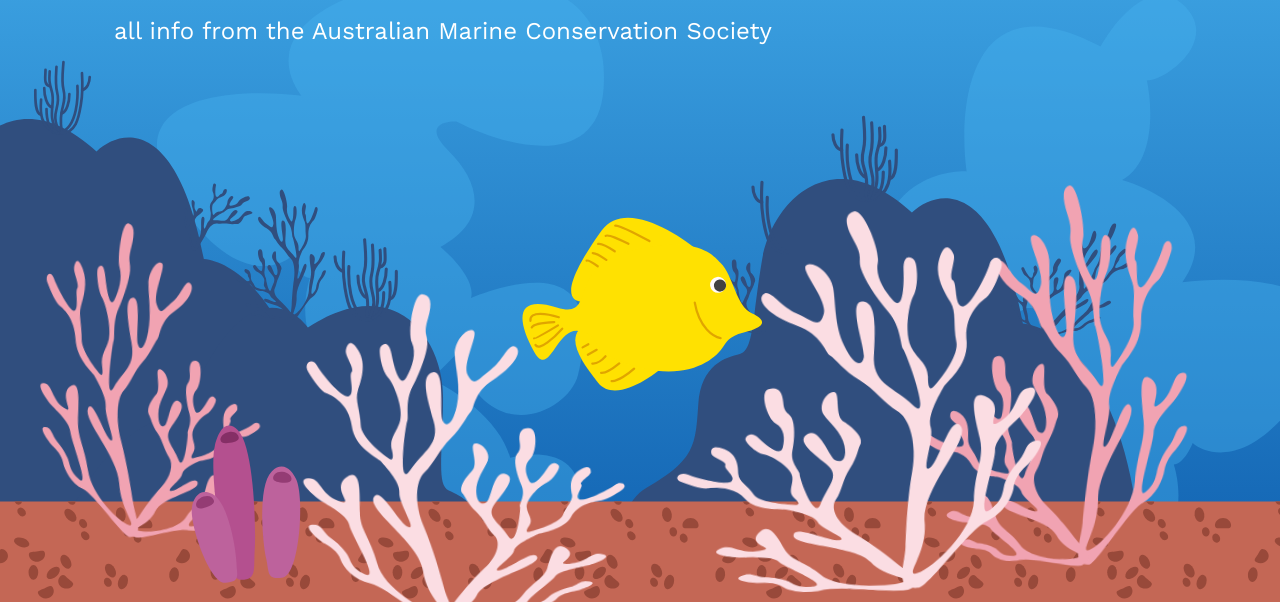
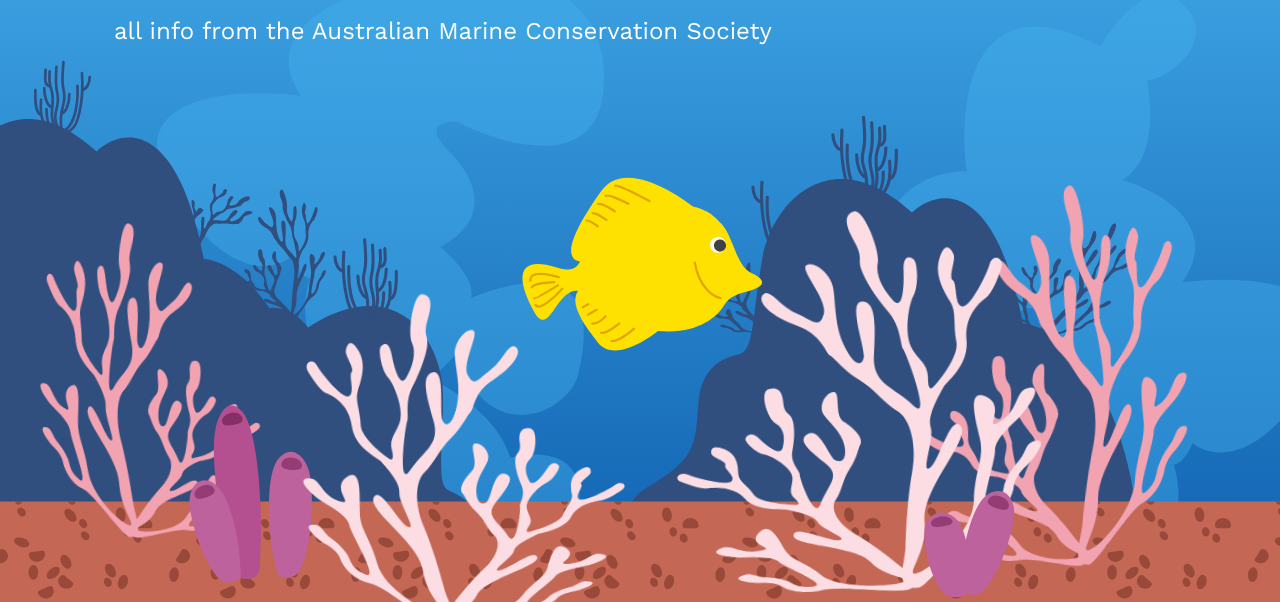
Before and after one commit to BryanPan342/storytime, a plain HTML site: page index.html in a window 1280 px wide. Shown: the part 198-800 px from the top of the page. Drawn offline with nearby package versions, Linux system fonts and the light colour scheme.

Commit message:
add a polyp

```diff
--- a/css/globals.css
+++ b/css/globals.css
@@ -31,7 +31,7 @@
   --text-margins: 10px 0px;
 
   --ocean-base-metric: calc(1vw + 50px);
-  --feesh-bottom: 25vh;
+  --feesh-bottom: 30vh;
   --floor-offset: 0px;
 
   --bezier: cubic-bezier(0,.5,0,1);
@@ -290,11 +290,17 @@ a:hover:after {
 }
 
 #polyps-1 {
-  width: 160px;
-  height: 200px;
+  width: 198px;
+  height: 257px;
   bottom: calc(var(--floor-offset) + 20px);
   left: calc(var(--ocean-base-metric) * 3);
+}
 
+#polyps-2 {
+  width: 115px;
+  height: 122px;
+  bottom: calc(var(--floor-offset));
+  left: calc(var(--ocean-base-metric) * 14.5);
 }
 
 @keyframes sway {
--- a/index.html
+++ b/index.html
@@ -37,7 +37,8 @@
           <img class='light-coral' id='light-coral-2' src='assets/light-pink-coral-2.svg' />
           <img class='dark-coral' id='dark-coral-1' src='assets/dark-pink-coral-1.svg' />
           <img class='dark-coral' id='dark-coral-2' src='assets/dark-pink-coral-2.svg' />
-          <img class='polyps' id='polyps-1' src='assets/polyps.svg' />
+          <img class='polyps' id='polyps-1' src='assets/polyps-1.svg' />
+          <img class='polyps' id='polyps-2' src='assets/polyps-2.svg' />
         </div>
         <div class='layer' id='ocean-rocks'>
           <img class='rocks' id='rocks-1' src='assets/rocks-1.svg' />
--- a/scripts/main.js
+++ b/scripts/main.js
@@ -35,7 +35,7 @@ var classMultipliers = {
   'ocean-bubbles': 1,
   'light-coral': .54,
   'dark-coral': .54,
-  'polyps': .20,
+  'polyps': .225,
 };
 var feesh, layers = rocks = ocean_bubbles = light_corals = dark_corals = polypses = new Array;
 
@@ -49,8 +49,10 @@ function resize() {
     const m = classMultipliers[element.getAttribute('class')];
     if (m) {
       let calc_height;
-      if(key == 'rocks-1') {
+      if (key == 'rocks-1') {
         calc_height =  window.innerHeight;
+      } else if (key == 'polyps-2') {
+        calc_height = window.innerHeight * .15;
       } else {
         calc_height = window.innerHeight * m;
       }
```
Also changed, not shown: assets/polyps-1.svg (renamed from assets/polyps.svg), assets/polyps-2.svg (added).
